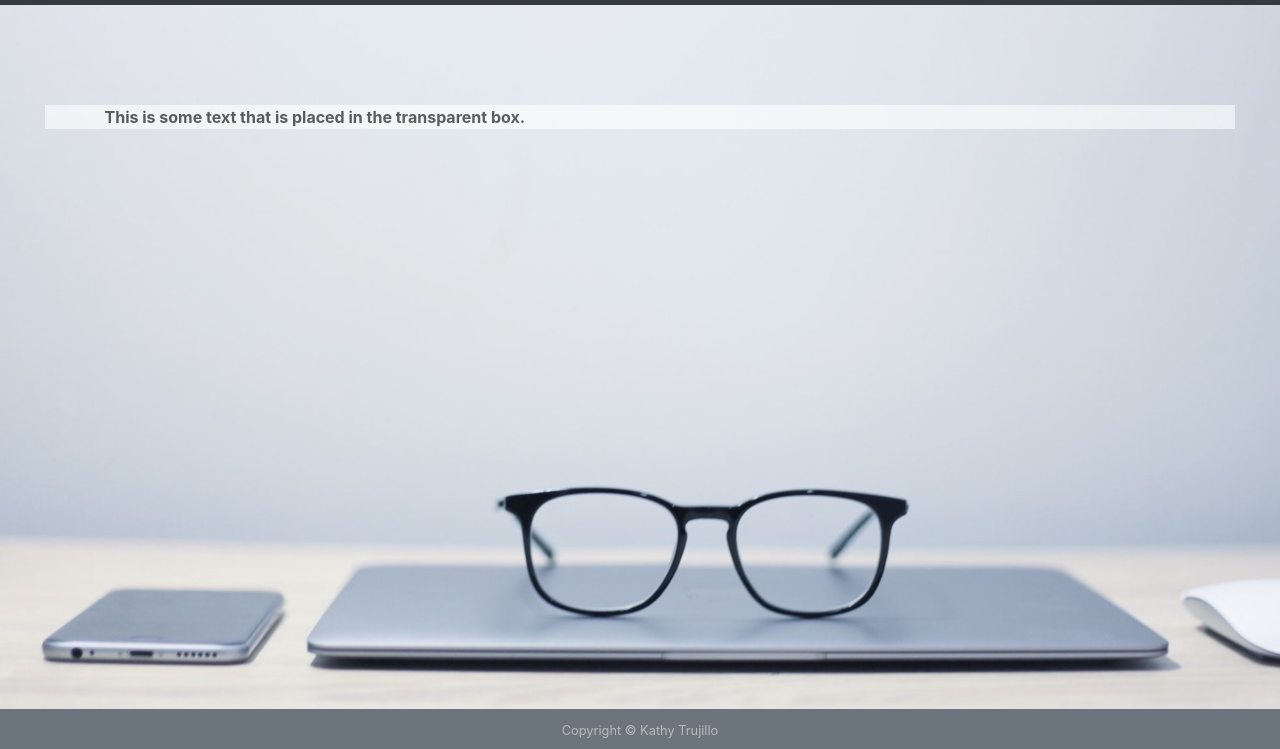
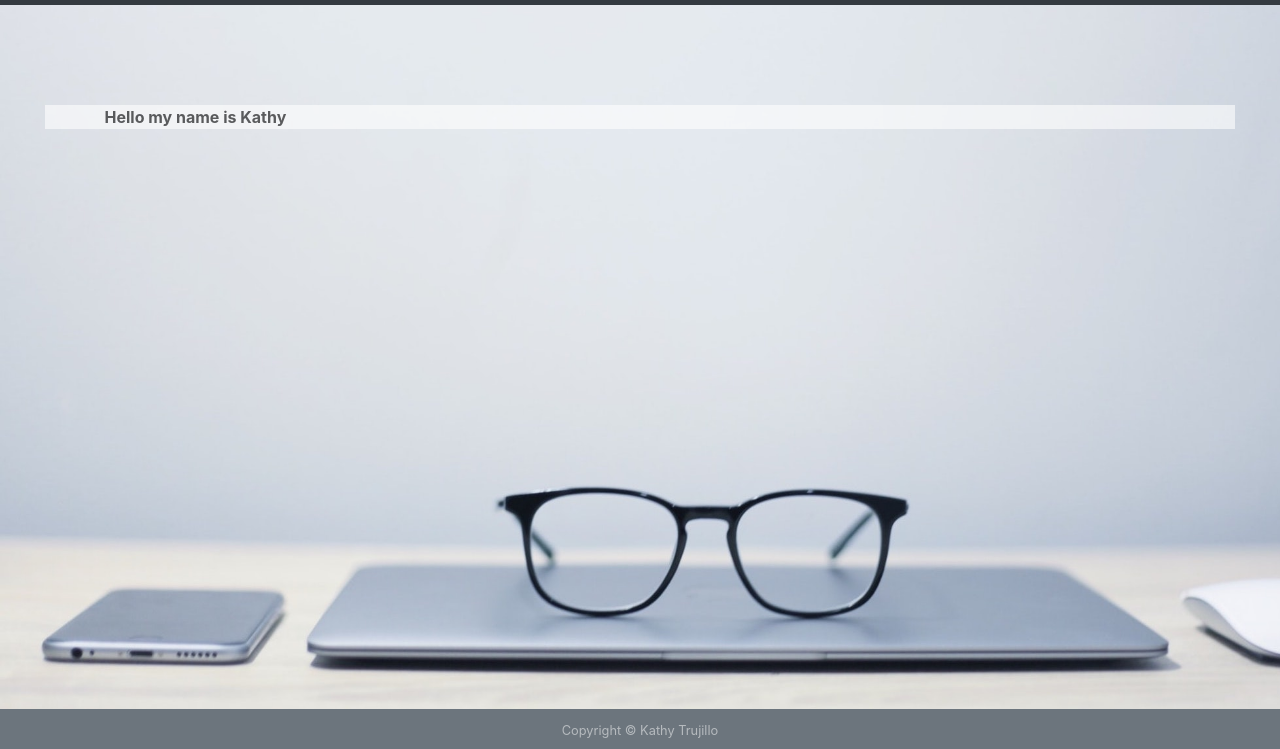
Before and after one commit to trukat/Portfolio_2, a plain HTML site: page about.html in a window 1280 px wide. Shown: the part 51-800 px from the top of the page. Drawn offline with nearby package versions, Linux system fonts and the light colour scheme.

Commit message:
UPDATE: testing bio

```diff
--- a/about.html
+++ b/about.html
@@ -8,7 +8,7 @@
       crossorigin="anonymous"
     />
     <link rel="stylesheet" href="./assets/style/style.css" />
-    <meta charset="utf-8" />
+    <meta charset="utf-8"/>
     <meta
       name="viewport"
       content="width=device-width, initial-scale=1, shrink-to-fit=no"
@@ -39,7 +39,7 @@
         <div class ="container-fluid" style="margin-top: 100px;">
           <div class="background">
             <div class="transbox">
-              <p>This is some text that is placed in the transparent box.</p>
+              <p>Hello my name is Kathy</p>
             </div>
           </div>
     </main>
```
